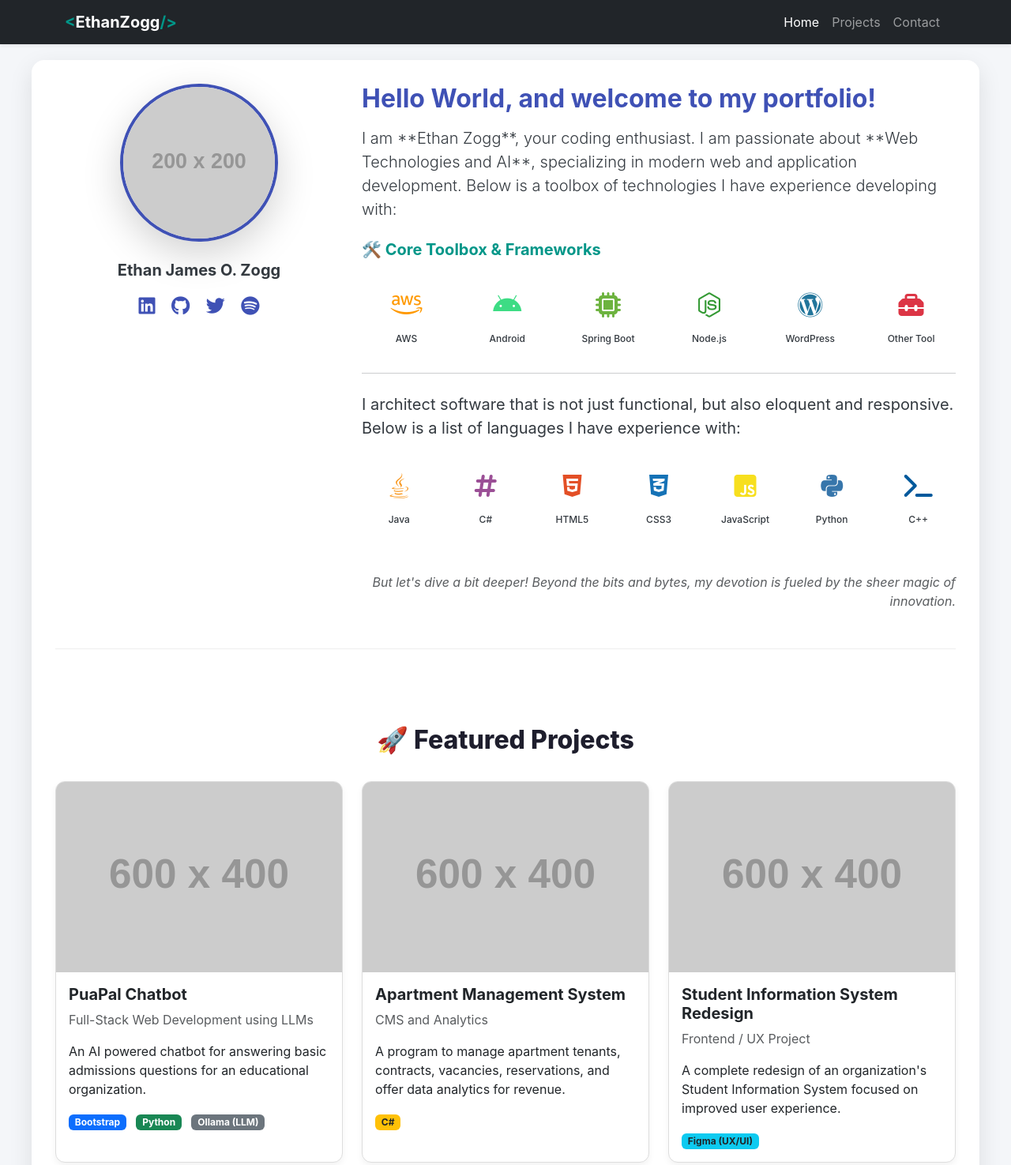
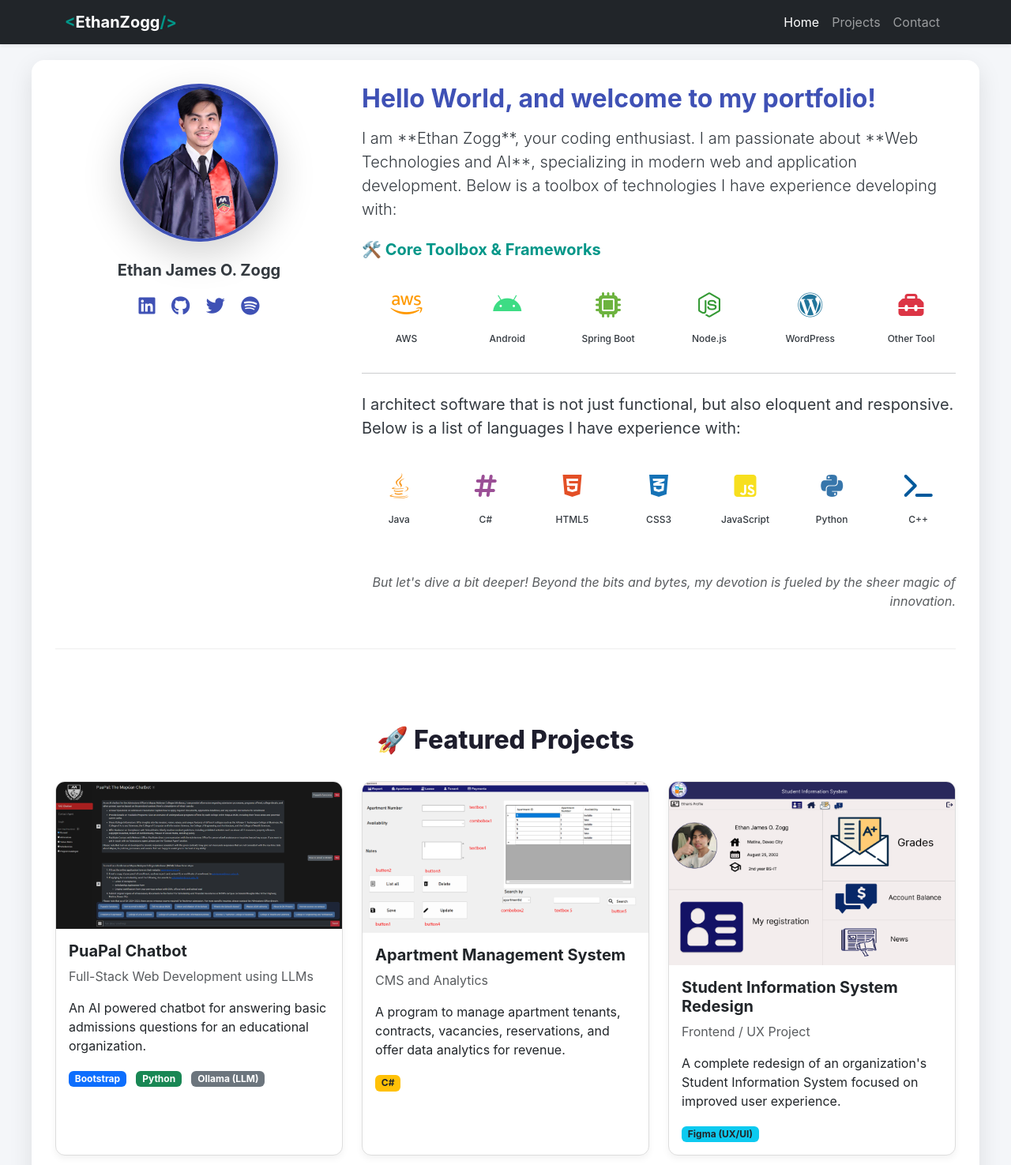
Before and after one commit to weebeejeebees/weebeejeebees.github.io, a plain HTML site: page index.html in a window 1280 px wide. Shown: the top 1475 px of the page at 79% size. Drawn offline with nearby package versions, Linux system fonts and the light colour scheme; placeholder pictures from the web are drawn by us.

Commit message:
Update index.html
added pictures

```diff
--- a/index.html
+++ b/index.html
@@ -168,7 +168,7 @@
 
                 <!-- Left Column: Profile Picture and Socials -->
                 <div class="col-lg-4 text-center">
-                    <img src="https://placehold.co/200x200/4CAF50/FFFFFF?text=EJ+Zogg"
+                    <img src="linkedin.jpg"
                          class="profile-photo shadow-lg"
                          alt="Placeholder for Profile Photo - Replace this URL with your face shot!">
 
@@ -274,7 +274,7 @@
                 <!-- Project Card 1: PuaPal Chatbot -->
                 <div class="col">
                     <div class="card project-card">
-                        <img src="https://placehold.co/600x400/3F51B5/ffffff?text=AI+Chatbot" class="card-img-top" alt="PuaPal Chatbot Project Screenshot" onerror="this.onerror=null;this.src='https://placehold.co/600x400/3F51B5/ffffff?text=AI+Chatbot';">
+                        <img src="PUAPAL.png" class="card-img-top" alt="PuaPal Chatbot Project Screenshot" onerror="this.onerror=null;this.src='https://placehold.co/600x400/3F51B5/ffffff?text=AI+Chatbot';">
                         <div class="card-body">
                             <h5 class="card-title fw-bold">PuaPal Chatbot</h5>
                             <p class="card-text text-muted">Full-Stack Web Development using LLMs</p>
@@ -289,7 +289,7 @@
                 <!-- Project Card 2: Apartment Management System -->
                 <div class="col">
                     <div class="card project-card">
-                        <img src="https://placehold.co/600x400/009688/ffffff?text=CMS+System" class="card-img-top" alt="Apartment Management System Screenshot" onerror="this.onerror=null;this.src='https://placehold.co/600x400/009688/ffffff?text=CMS+System';">
+                        <img src="apartment management system.png" class="card-img-top" alt="Apartment Management System Screenshot" onerror="this.onerror=null;this.src='https://placehold.co/600x400/009688/ffffff?text=CMS+System';">
                         <div class="card-body">
                             <h5 class="card-title fw-bold">Apartment Management System</h5>
                             <p class="card-text text-muted">CMS and Analytics</p>
@@ -302,7 +302,7 @@
                 <!-- Project Card 3: Student Information System Redesign -->
                 <div class="col">
                     <div class="card project-card">
-                        <img src="https://placehold.co/600x400/9b59b6/ffffff?text=UX+Redesign" class="card-img-top" alt="Student Information System Redesign Screenshot" onerror="this.onerror=null;this.src='https://placehold.co/600x400/9b59b6/ffffff?text=UX+Redesign';">
+                        <img src="SIS redesign.png" class="card-img-top" alt="Student Information System Redesign Screenshot" onerror="this.onerror=null;this.src='https://placehold.co/600x400/9b59b6/ffffff?text=UX+Redesign';">
                         <div class="card-body">
                             <h5 class="card-title fw-bold">Student Information System Redesign</h5>
                             <p class="card-text text-muted">Frontend / UX Project</p>
```
